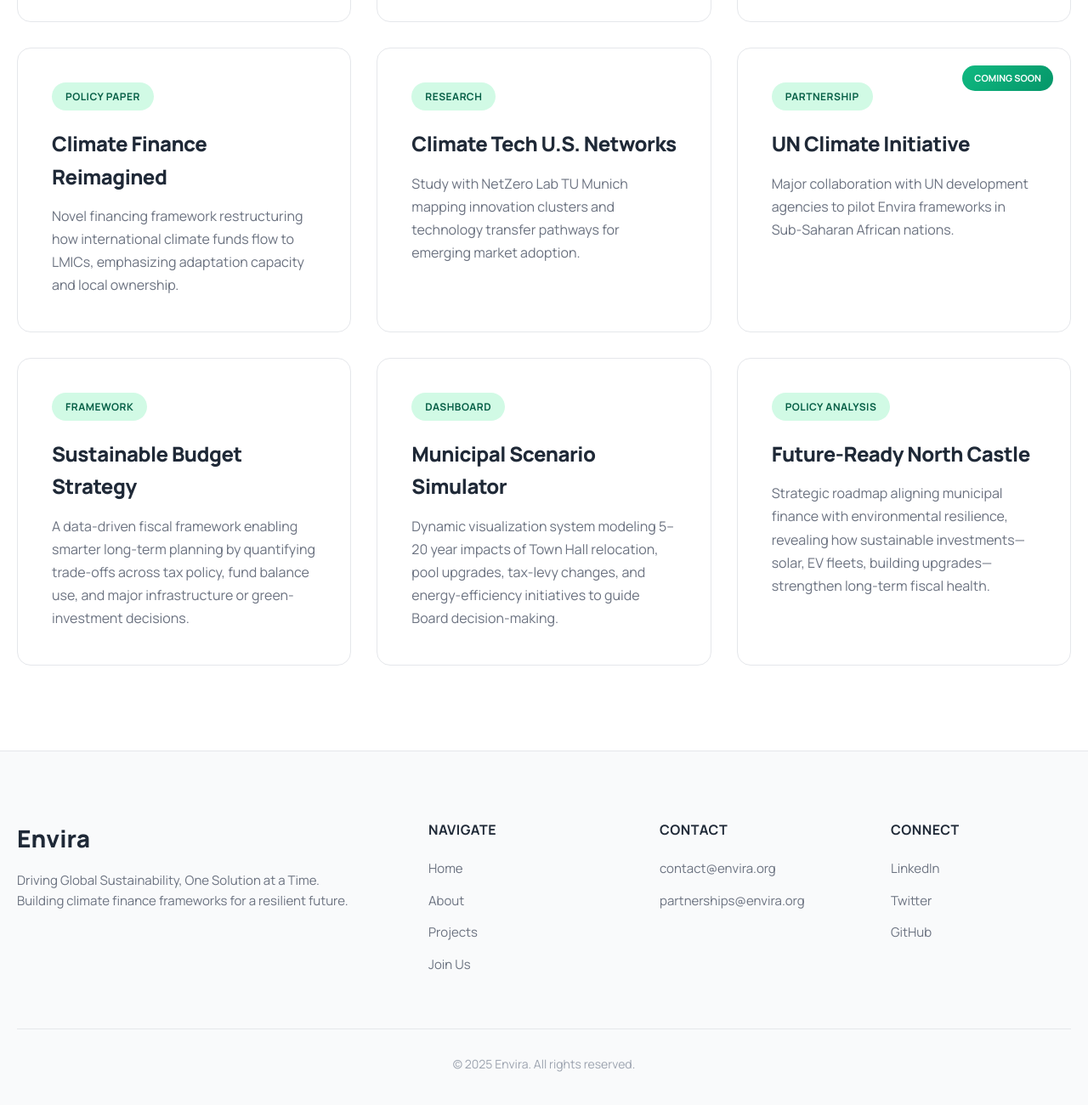
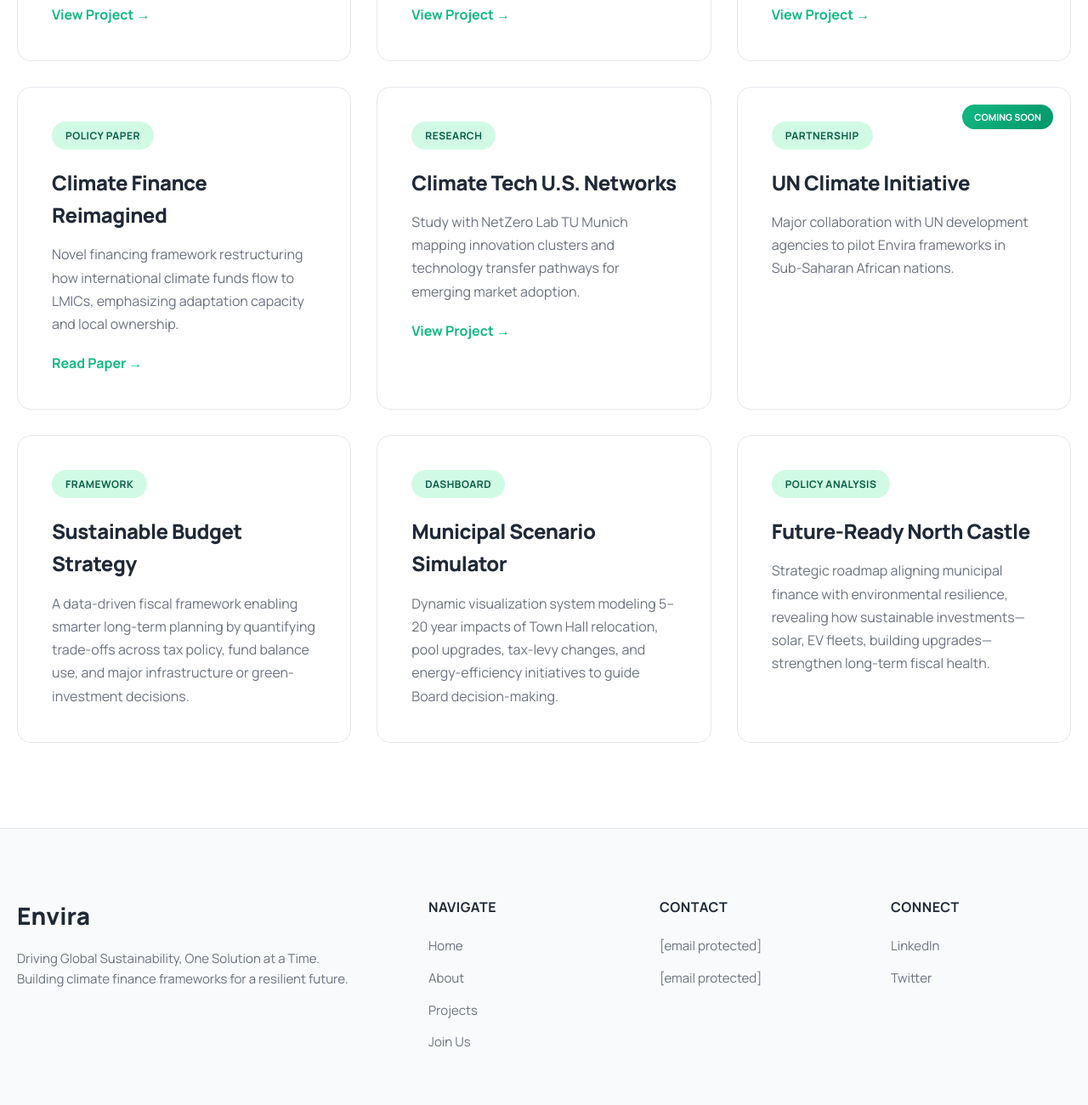
Before and after one commit to Arunkdas13/Envira-Website, a plain HTML site: page projects.html in a window 1280 px wide. Shown: the part 812-2112 px from the top of the page at 85% size. Drawn offline with Linux system fonts and the light colour scheme.

Commit message:
Update projects.html

```diff
--- a/projects.html
+++ b/projects.html
@@ -31,6 +31,8 @@
         .project-tag { display: inline-block; background: #d1fae5; color: #065f46; padding: 7px 16px; border-radius: 20px; font-size: 12px; font-weight: 700; margin-bottom: 20px; text-transform: uppercase; letter-spacing: 0.5px; }
         .project-card h3 { font-size: 24px; font-weight: 800; color: #1f2937; margin-bottom: 14px; letter-spacing: -0.5px; }
         .project-card p { color: #6b7280; font-size: 16px; line-height: 1.7; }
+        .project-link { display: inline-block; margin-top: 20px; color: #10b981; font-weight: 700; font-size: 16px; text-decoration: none; transition: all 0.2s; }
+        .project-link:hover { color: #059669; transform: translateX(4px); }
         .coming-badge { position: absolute; top: 20px; right: 20px; background: linear-gradient(135deg, #10b981, #059669); color: white; padding: 6px 14px; border-radius: 20px; font-size: 11px; font-weight: 700; text-transform: uppercase; }
 
         .footer { background: #f9fafb; padding: 80px 20px 40px; border-top: 1px solid #e5e7eb; }
@@ -81,30 +83,35 @@
                 <span class="project-tag">Platform</span>
                 <h3>Carbon Arbitrage App</h3>
                 <p>Global carbon price analytics platform identifying arbitrage opportunities and market inefficiencies across international carbon markets.</p>
+                <a href="https://carbon-arbitrage.streamlit.app/" target="_blank" class="project-link">View Project →</a>
             </div>
 
             <div class="project-card">
                 <span class="project-tag">Framework</span>
                 <h3>Decarbonization Policy</h3>
                 <p>Trade-off optimization framework for governments balancing economic growth, social equity, and emissions reduction in resource-constrained environments.</p>
+                <a href="https://decarbonization-policy-final.streamlit.app/" target="_blank" class="project-link">View Project →</a>
             </div>
 
             <div class="project-card">
                 <span class="project-tag">Dashboard</span>
                 <h3>Landfill Emissions</h3>
                 <p>Interactive GHRP methane emissions dashboard providing real-time data visualization for waste management policy and climate action planning.</p>
+                <a href="https://arunlandfillmethanefinal.streamlit.app/" target="_blank" class="project-link">View Project →</a>
             </div>
 
             <div class="project-card">
                 <span class="project-tag">Policy Paper</span>
                 <h3>Climate Finance Reimagined</h3>
                 <p>Novel financing framework restructuring how international climate funds flow to LMICs, emphasizing adaptation capacity and local ownership.</p>
+                <a href="https://drive.google.com/file/d/1mZivHKf5g9Bf-9r10wjyDVkcw150IDR6/view" target="_blank" class="project-link">Read Paper →</a>
             </div>
 
             <div class="project-card">
                 <span class="project-tag">Research</span>
                 <h3>Climate Tech U.S. Networks</h3>
                 <p>Study with NetZero Lab TU Munich mapping innovation clusters and technology transfer pathways for emerging market adoption.</p>
+                <a href="https://us-county-hiddenchampions-saf-pilot-v1.streamlit.app/" target="_blank" class="project-link">View Project →</a>
             </div>
 
             <div class="project-card">
@@ -156,8 +163,8 @@
                 <div class="footer-section">
                     <h4>Contact</h4>
                     <ul class="footer-links">
-                        <li><a href="mailto:contact@envira.org">contact@envira.org</a></li>
-                        <li><a href="mailto:partnerships@envira.org">partnerships@envira.org</a></li>
+                        <li><a href="/cdn-cgi/l/email-protection#f3909c9d87929087b3969d859a8192dd9c8194"><span class="__cf_email__" data-cfemail="a9cac6c7ddc8cadde9ccc7dfc0dbc887c6dbce">[email&#160;protected]</span></a></li>
+                        <li><a href="/cdn-cgi/l/email-protection#22524350564c4750514a4b525162474c544b50430c4d5045"><span class="__cf_email__" data-cfemail="6d1d0c1f1903081f1e05041d1e2d08031b041f0c43021f0a">[email&#160;protected]</span></a></li>
                     </ul>
                 </div>
                 <div class="footer-section">
@@ -165,14 +172,3 @@
                     <ul class="footer-links">
                         <li><a href="#">LinkedIn</a></li>
                         <li><a href="#">Twitter</a></li>
-                        <li><a href="#">GitHub</a></li>
-                    </ul>
-                </div>
-            </div>
-            <div class="footer-bottom">
-                <p>&copy; 2025 Envira. All rights reserved.</p>
-            </div>
-        </div>
-    </footer>
-</body>
-</html>
```
